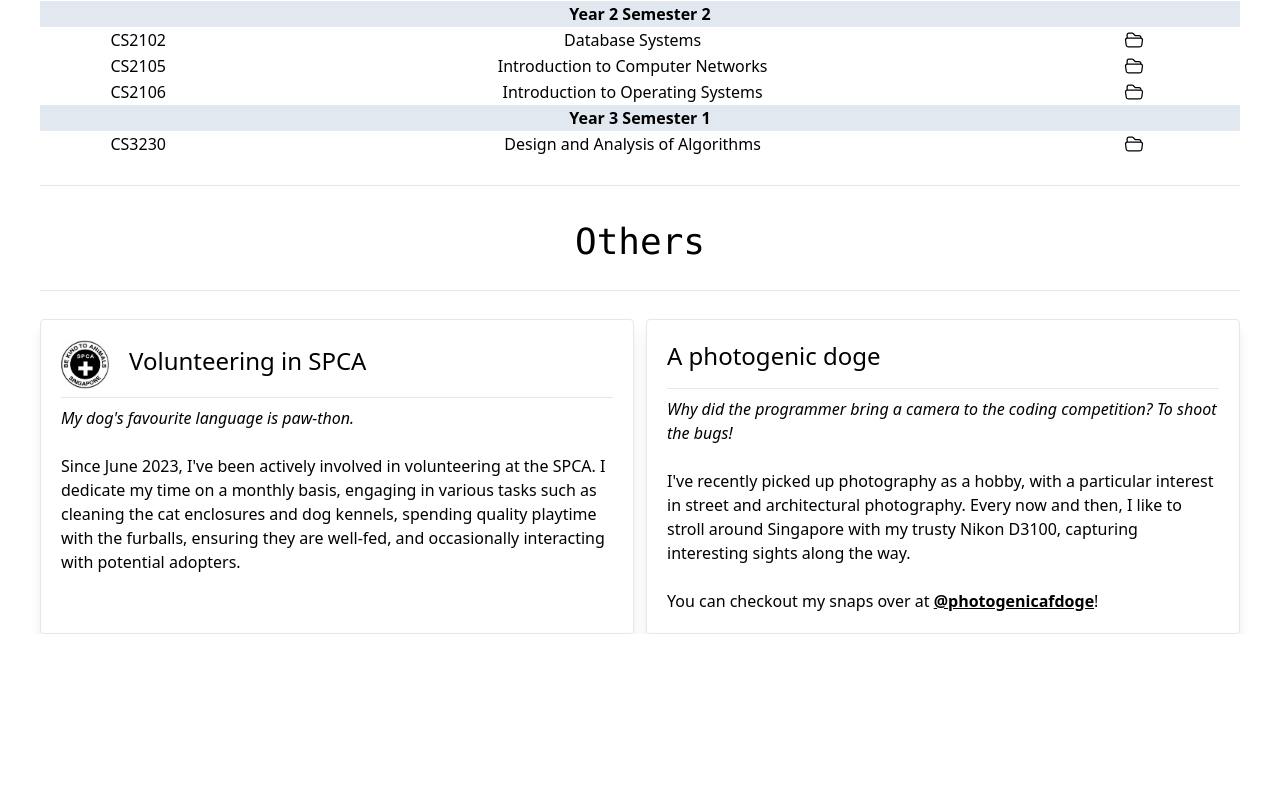
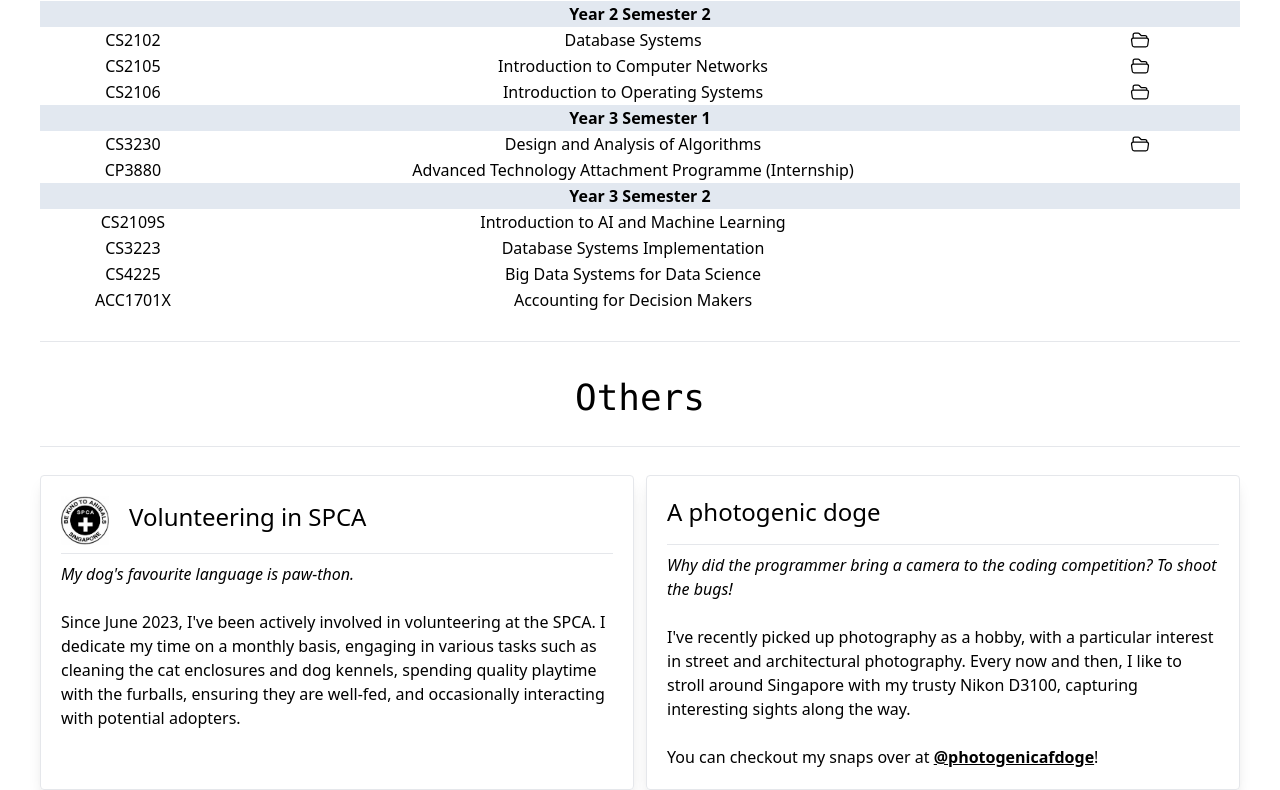
Before and after one commit to njxue/portfolio, a Vue app: page / in a window 1280 px wide. Shown: the part 3716-4506 px from the top of the page. Before the commit the page ends 4350 px from the top, so only its background shows below. Built offline with nearby package versions, Linux system fonts and the light colour scheme.

Commit message:
Update year 3 coursework

```diff
--- a/src/data/MyModules.js
+++ b/src/data/MyModules.js
@@ -84,7 +84,32 @@ const modules = [
       {
         code: "CS3230",
         title: "Design and Analysis of Algorithms",
-        notes: "https://github.com/njxue/Notes/blob/main/CS3230_Cheatsheet.pdf"
+        notes: "https://github.com/njxue/Notes/blob/main/CS3230_Cheatsheet.pdf",
+      },
+      {
+        code: "CP3880",
+        title: "Advanced Technology Attachment Programme (Internship)",
+      },
+    ],
+  },
+  {
+    term: "Year 3 Semester 2",
+    modules: [
+      {
+        code: "CS2109S",
+        title: "Introduction to AI and Machine Learning",
+      },
+      {
+        code: "CS3223",
+        title: "Database Systems Implementation",
+      },
+      {
+        code: "CS4225",
+        title: "Big Data Systems for Data Science",
+      },
+      {
+        code: "ACC1701X",
+        title: "Accounting for Decision Makers",
       },
     ],
   },
```
